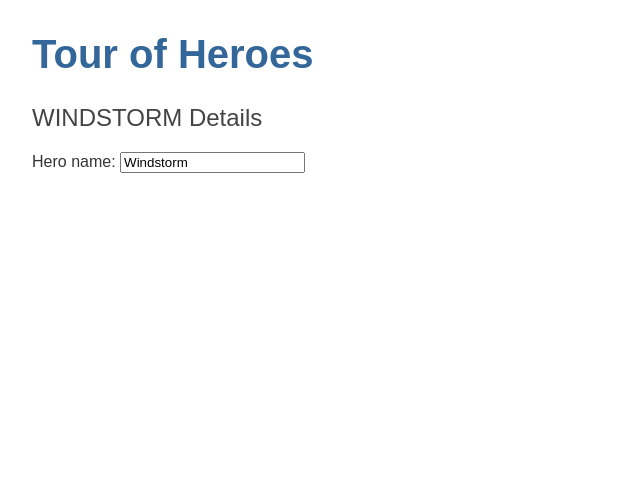
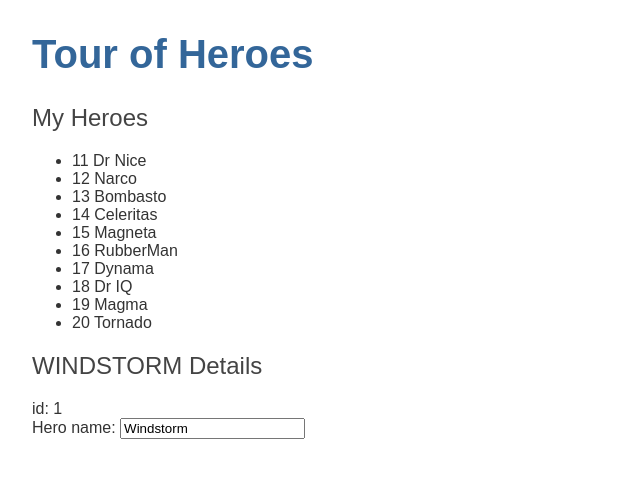
Before and after one commit to adrianohcs/angular-tutorial, an Angular app: page / in a window 1280 px wide. Shown: the top 478 px of the page, without its empty margins (0-640 px from the left). Built offline with nearby package versions, Linux system fonts and the light colour scheme.

Commit message:
the list of heroes appears!

```diff
--- a/src/app/heroes/heroes.component.html
+++ b/src/app/heroes/heroes.component.html
@@ -1,4 +1,12 @@
+<h2>My Heroes</h2>
+<ul class="heroes">
+  <li *ngFor="let hero of heroes">
+    <span class="badge">{{hero.id}}</span> {{hero.name}}
+  </li>
+</ul>
+
 <h2>{{hero.name | uppercase}} Details</h2>
+<div><span>id: </span>{{hero.id}}</div>
 <div>
     <label for="name">Hero name: </label>
     <input id="name" [(ngModel)]="hero.name" placeholder="name">
--- a/src/app/heroes/heroes.component.ts
+++ b/src/app/heroes/heroes.component.ts
@@ -1,5 +1,6 @@
 import { Component, OnInit } from '@angular/core';
 import { Hero } from '../hero';
+import { HEROES } from '../mock-heroes';
 
 @Component({
   selector: 'app-heroes',
@@ -13,6 +14,8 @@
     name: 'Windstorm'
   };
 
+  heroes = HEROES;
+
   constructor() { }
 
   ngOnInit() {
--- /dev/null
+++ b/src/app/mock-heroes.ts
@@ -0,0 +1,14 @@
+import { Hero } from './hero';
+
+export const HEROES: Hero[] = [
+  { id: 11, name: 'Dr Nice' },
+  { id: 12, name: 'Narco' },
+  { id: 13, name: 'Bombasto' },
+  { id: 14, name: 'Celeritas' },
+  { id: 15, name: 'Magneta' },
+  { id: 16, name: 'RubberMan' },
+  { id: 17, name: 'Dynama' },
+  { id: 18, name: 'Dr IQ' },
+  { id: 19, name: 'Magma' },
+  { id: 20, name: 'Tornado' }
+];
```
